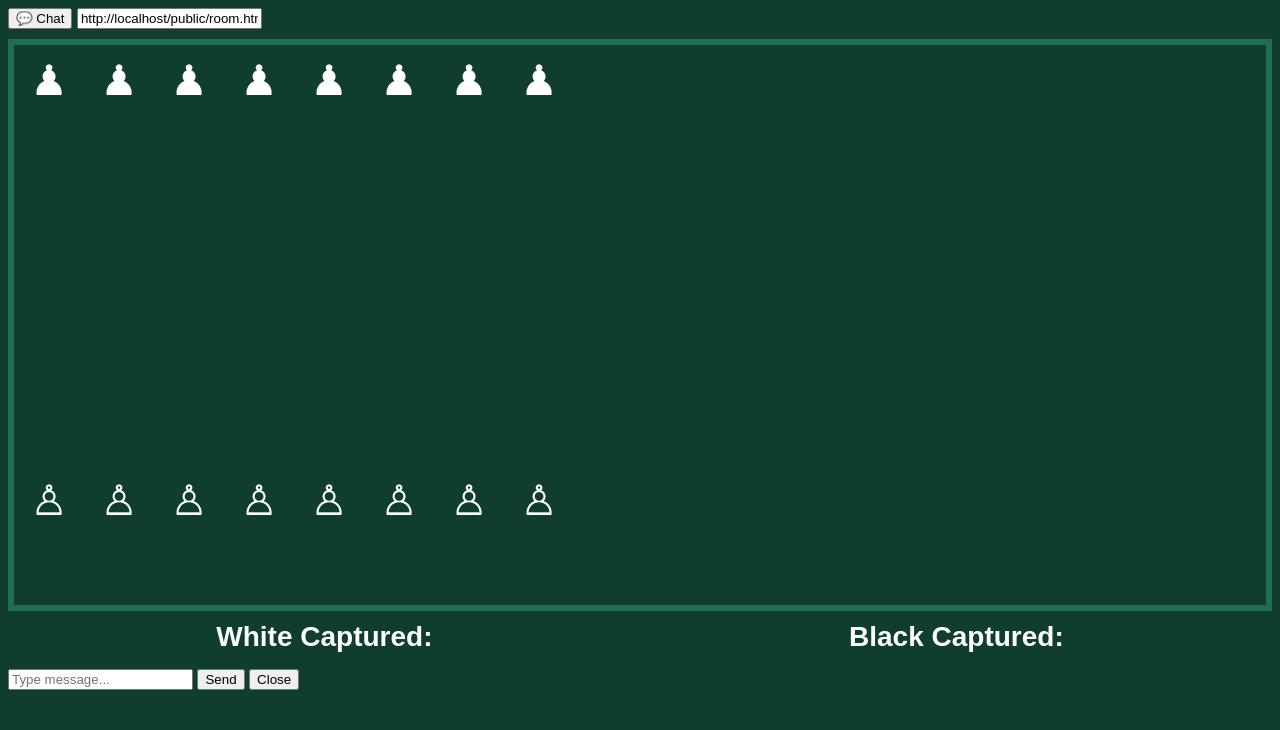
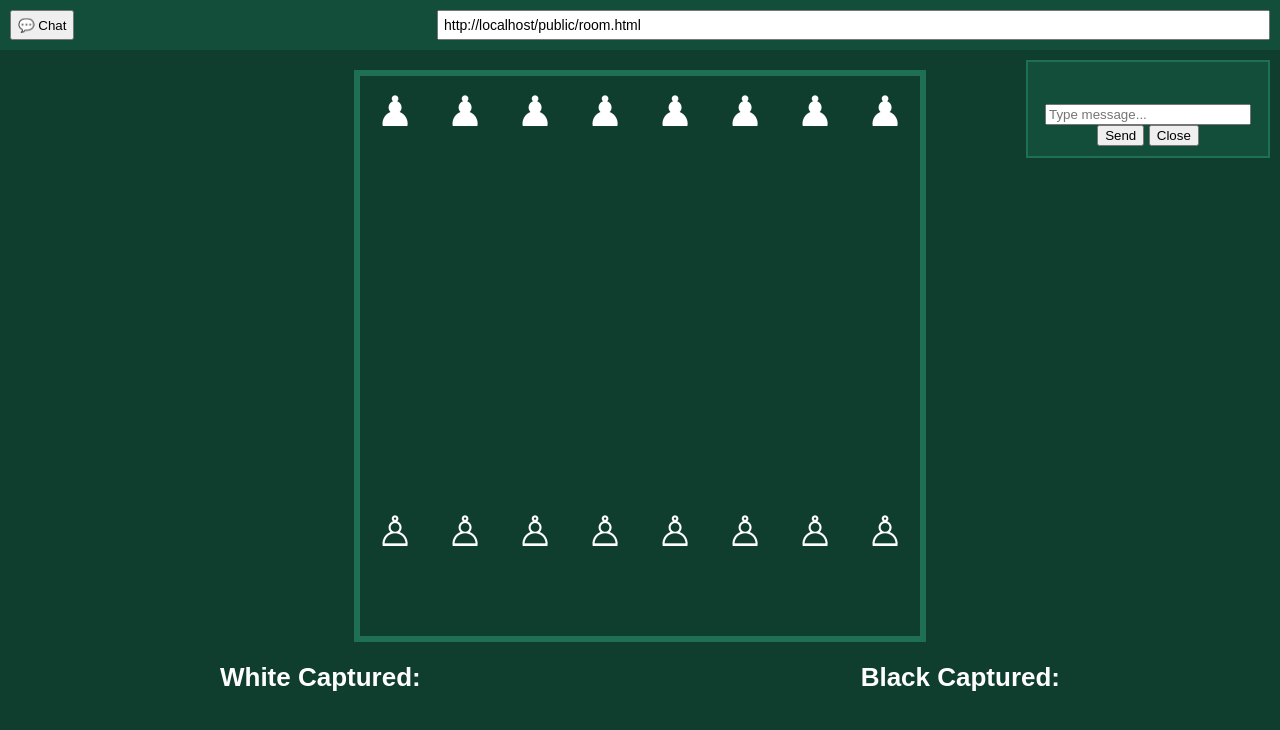
Before and after one commit to grsminiproject1/grs, a website: page public/room.html in a window 1280 px wide. Both pictures are taken after a click on the button "💬 Chat". Drawn offline with nearby package versions, Linux system fonts and the light colour scheme; no server answers.

Commit message:
Update style.css

```diff
--- a/public/style.css
+++ b/public/style.css
@@ -1,41 +1,92 @@
 body {
+  margin: 0;
+  padding: 0;
   background: #0f3d2e;
-  color: white;
-  font-family: Arial;
+  color: #ffffff;
+  font-family: Arial, Helvetica, sans-serif;
+  text-align: center;
 }
 
+/* Top bar */
+#top-bar {
+  background: #134e3a;
+  padding: 10px;
+  display: flex;
+  justify-content: space-between;
+}
+
+#roomLink {
+  width: 65%;
+  padding: 5px;
+  font-size: 14px;
+}
+
+/* Status text */
 #status {
   margin: 10px;
   font-size: 18px;
+  font-weight: bold;
 }
 
+/* Chess board */
 #board {
   display: grid;
   grid-template-columns: repeat(8, 70px);
-  margin: auto;
+  width: 560px;
+  margin: 20px auto;
   border: 6px solid #1f6f54;
 }
 
+/* Board squares */
 .square {
   width: 70px;
   height: 70px;
+  font-size: 42px;
   display: flex;
   justify-content: center;
   align-items: center;
-  font-size: 42px;
   cursor: pointer;
+  user-select: none;
 }
 
-.light { background: #a7d7c5; }
-.dark  { background: #1f6f54; }
+.light {
+  background: #b7e4c7;
+}
+
+.dark {
+  background: #40916c;
+}
 
 .highlight {
-  box-shadow: inset 0 0 0 4px yellow;
+  box-shadow: inset 0 0 0 4px #ffd60a;
 }
 
+/* Captured pieces */
 #captured {
   display: flex;
   justify-content: space-around;
   margin-top: 10px;
-  font-size: 28px;
+  font-size: 26px;
 }
+
+/* Chat */
+#chat {
+  position: fixed;
+  right: 10px;
+  top: 60px;
+  width: 220px;
+  background: #134e3a;
+  border: 2px solid #1f6f54;
+  padding: 10px;
+}
+
+#chat ul {
+  list-style: none;
+  padding: 0;
+  max-height: 200px;
+  overflow-y: auto;
+}
+
+#chat input {
+  width: 90%;
+}
```
